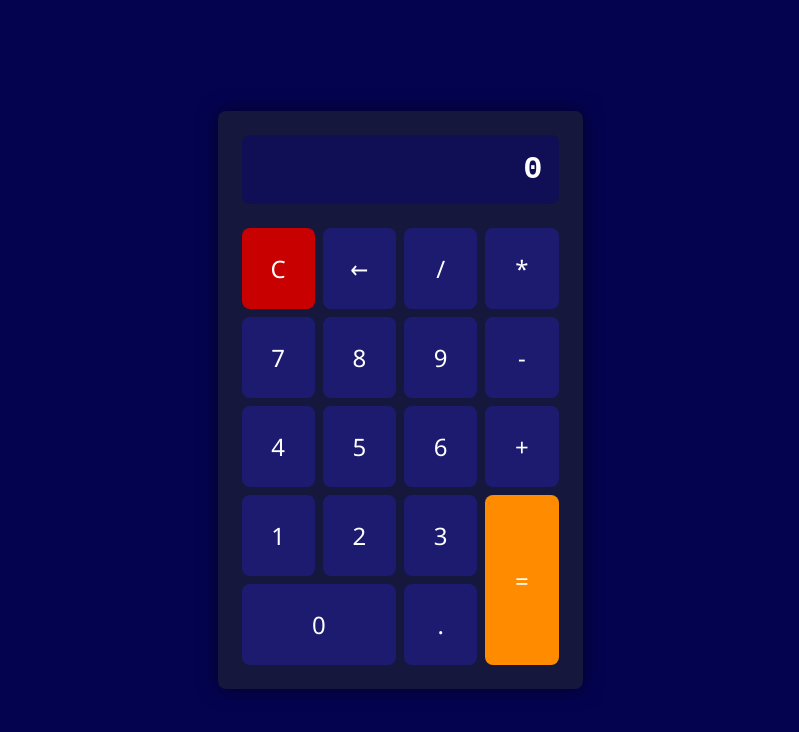
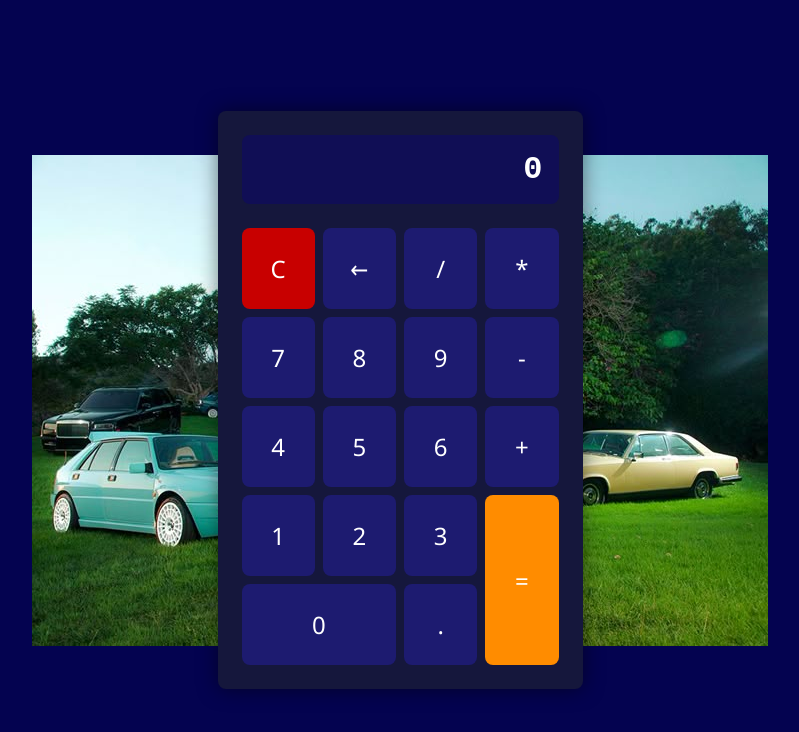
Before and after one commit to Yoni2u/calculadora, a plain HTML site: page index.html in a window 1280 px wide. Shown: the whole page, without its empty margins (240-1039 px from the left). Drawn offline with Linux system fonts and the light colour scheme.

Commit message:
se agregó una imagen de fondo

```diff
--- a/index.css
+++ b/index.css
@@ -7,6 +7,7 @@
 
 body{
     min-height: 100vh;
+    background: url('descarga.jpg') no-repeat center center fixed;
     background-color: rgb(4, 3, 80) ;
     display: grid;
     place-items: center;
```
Also changed, not shown: descarga.jpg (added).
